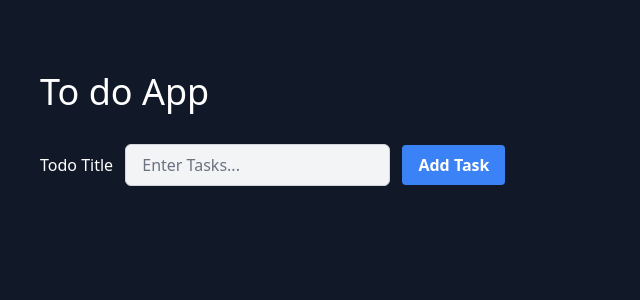
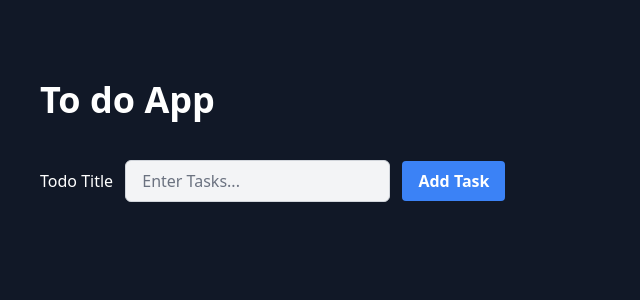
Before and after one commit to MigaraJayasuriya/flasktodo, a Flask app: page / in a window 1280 px wide. Shown: the top 300 px of the page, without its empty margins (0-640 px from the left). Run offline with Flask 3, Linux system fonts and the light colour scheme; some libraries are stand-ins or nearby versions.

Commit message:
More Tailwind CSS changes

```diff
--- a/templates/base.html
+++ b/templates/base.html
@@ -8,29 +8,31 @@
 </head>
 <body class="bg-gray-900 text-white">
     <div  class="container mx-auto px-10 py-10">
-        <h1 class="text-4xl py-8">To do App</h1>
+        <h1 class="text-4xl font-bold py-10">To do App</h1>
 
         <form action="/add" method="post">
             <div>
                 <label class="mr-2" for="title">Todo Title</label>
-                <input class="mb-4 mr-2 bg-gray-100 border border-gray-300 rounded-md py-2 px-4 placeholder-gray-500 focus:outline-none focus:border-blue-500" type="text" name="title" placeholder="Enter Tasks... ">
+                <input class="text-gray-600 mr-2 bg-gray-100 border border-gray-300 rounded-md py-2 px-4 placeholder-gray-500 focus:outline-none focus:border-blue-500" type="text" name="title" placeholder="Enter Tasks... ">
                 <button class="bg-blue-500 hover:bg-blue-700 text-white font-bold py-2 px-4 rounded" type="submit">Add Task</button>
             </div>
         </form>
-        <div class="mr-4">
+        <div class="mr-4 py-10">
             <div class="mr-4 mb-4">
                 {% for todo in todo_list %}
-                    <p> {{ todo.id }} | {{ todo.title }}</p>
+                    <p class="font-semibold"> {{ todo.id }} | {{ todo.title }}</p>
 
                     {% if todo.complete ==  False %}
-                        <span class="text-red-400 px-10 ">Not Completed</span>
+                        <span class="text-red-400 mr-10 ">Not Completed</span>
                     {% else %}
-                        <span class="text-green-400 px-10">Completed</span>
+                        <span class="text-green-400 mr-10">Completed</span>
                     {% endif %}
-
-                    <a class="bg-gray-800 hover:bg-gray-700 text-gray-300 font-semibold py-2 px-4 rounded" href="/update/{{ todo.id }}">Update</a>
-                    <a class="bg-gray-800 hover:bg-gray-700 text-gray-300 font-semibold py-2 px-4 rounded" href="/delete/{{ todo.id }}">Delete</a>
-                    <div class="py-4"></div>
+                    <br>
+                    <div class="py-4">
+                        <a class="bg-gray-800 hover:bg-gray-700 text-gray-300 font-semibold py-2 px-4 rounded" href="/update/{{ todo.id }}">Update</a>
+                        <a class="bg-red-900 hover:bg-red-600 text-gray-300 font-semibold py-2 px-4 rounded" href="/delete/{{ todo.id }}">Delete</a>
+                        <div class="py-4"></div>
+                    </div>
                 {% endfor %}
             </div>
         </div>
```
